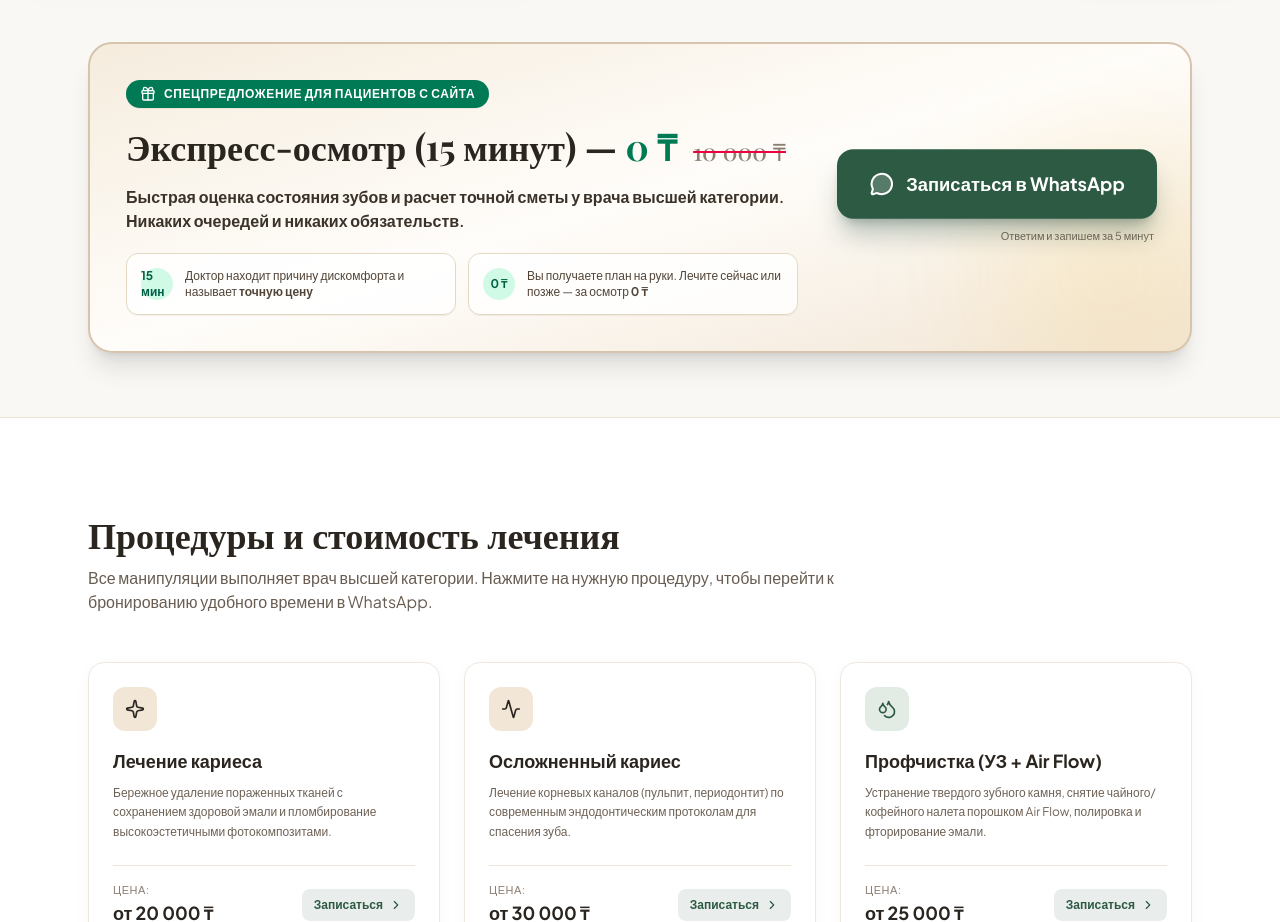
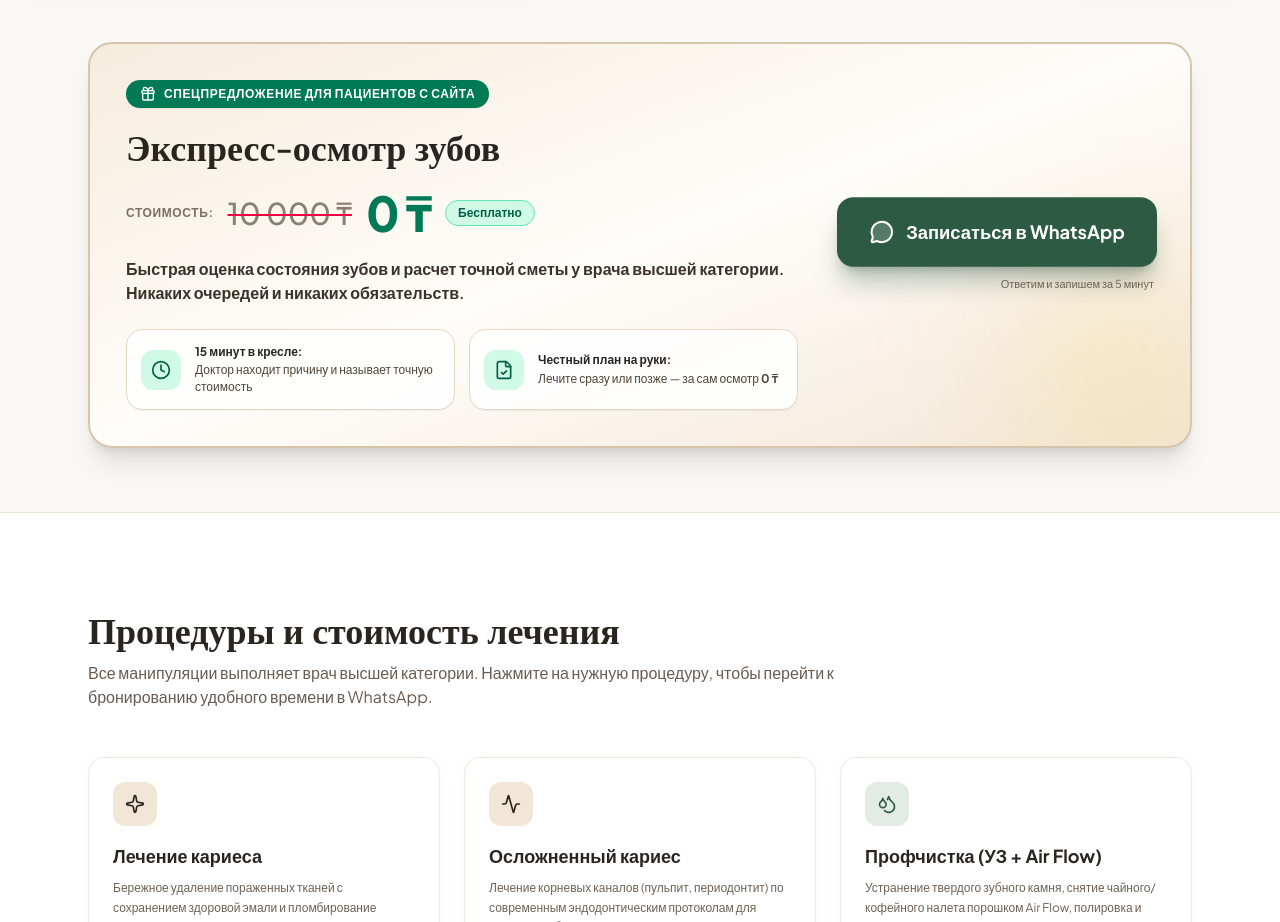
Before and after one commit to johngust/smartdent.kz, a website built with Vite: page index.html in a window 1280 px wide. Shown: the part 840-1762 px from the top of the page. Built offline with nearby package versions, Linux system fonts and the light colour scheme; a web font is replaced by a local one.

Commit message:
Fix price layout wrapping and polish badges with Lucide icons

```diff
--- a/index.html
+++ b/index.html
@@ -182,31 +182,46 @@
             </div>
 
             <h2 class="text-2xl sm:text-4xl font-extrabold text-[#2b2520] font-['Playfair_Display',serif] leading-tight">
-              Экспресс-осмотр (15 минут) — <span class="text-emerald-700">0 ₸</span>
-              <span class="line-through text-[#8c7e71] text-xl sm:text-2xl font-normal ml-2 decoration-rose-600 decoration-2">10 000 ₸</span>
+              Экспресс-осмотр зубов
             </h2>
 
-            <p class="text-sm sm:text-base font-semibold text-[#3b3229]">
+            <!-- Fixed unbreakable price block -->
+            <div class="flex flex-wrap items-center gap-3.5 pt-1">
+              <span class="text-xs text-[#7d6f60] uppercase tracking-wider font-bold">Стоимость:</span>
+              <span class="line-through text-[#8c7e71] text-2xl sm:text-3xl font-medium decoration-rose-600 decoration-2 whitespace-nowrap">
+                10 000 ₸
+              </span>
+              <span class="text-emerald-700 font-extrabold text-3xl sm:text-5xl tracking-tight whitespace-nowrap">
+                0 ₸
+              </span>
+              <span class="text-xs font-bold px-3 py-1 rounded-full bg-emerald-100 text-emerald-800 border border-emerald-300">
+                Бесплатно
+              </span>
+            </div>
+
+            <p class="text-sm sm:text-base font-semibold text-[#3b3229] pt-1">
               Быстрая оценка состояния зубов и расчет точной сметы у врача высшей категории. Никаких очередей и никаких обязательств.
             </p>
 
-            <!-- 2 Simple Steps -->
-            <div class="grid grid-cols-1 sm:grid-cols-2 gap-3 pt-1">
-              <div class="flex items-center gap-3 p-3.5 rounded-xl bg-white/85 border border-[#e5d8c3] shadow-2xs">
-                <div class="w-8 h-8 rounded-full bg-emerald-100 text-emerald-800 font-bold flex items-center justify-center shrink-0 text-xs">
-                  15 мин
+            <!-- 2 Polished Cards with Lucide Icons -->
+            <div class="grid grid-cols-1 sm:grid-cols-2 gap-3.5 pt-2">
+              <div class="flex items-center gap-3.5 p-3.5 rounded-2xl bg-white/90 border border-[#e5d8c3] shadow-2xs">
+                <div class="w-10 h-10 rounded-xl bg-emerald-100 text-emerald-800 flex items-center justify-center shrink-0">
+                  <i data-lucide="clock" class="w-5 h-5"></i>
                 </div>
-                <div class="text-xs text-[#524538]">
-                  Доктор находит причину дискомфорта и называет <strong>точную цену</strong>
+                <div class="text-xs text-[#524538] leading-snug">
+                  <span class="font-bold text-[#2b2520] block mb-0.5">15 минут в кресле:</span>
+                  Доктор находит причину и называет точную стоимость
                 </div>
               </div>
 
-              <div class="flex items-center gap-3 p-3.5 rounded-xl bg-white/85 border border-[#e5d8c3] shadow-2xs">
-                <div class="w-8 h-8 rounded-full bg-emerald-100 text-emerald-800 font-bold flex items-center justify-center shrink-0 text-xs">
-                  0 ₸
+              <div class="flex items-center gap-3.5 p-3.5 rounded-2xl bg-white/90 border border-[#e5d8c3] shadow-2xs">
+                <div class="w-10 h-10 rounded-xl bg-emerald-100 text-emerald-800 flex items-center justify-center shrink-0">
+                  <i data-lucide="file-check" class="w-5 h-5"></i>
                 </div>
-                <div class="text-xs text-[#524538]">
-                  Вы получаете план на руки. Лечите сейчас или позже — за осмотр <strong>0 ₸</strong>
+                <div class="text-xs text-[#524538] leading-snug">
+                  <span class="font-bold text-[#2b2520] block mb-0.5">Честный план на руки:</span>
+                  Лечите сразу или позже — за сам осмотр <strong>0 ₸</strong>
                 </div>
               </div>
             </div>
```
